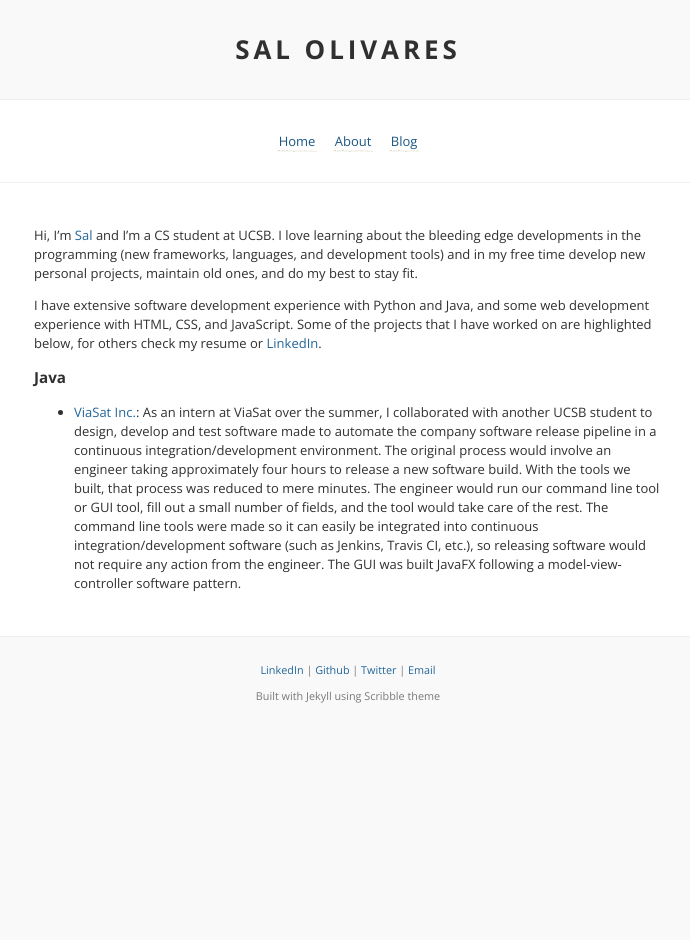
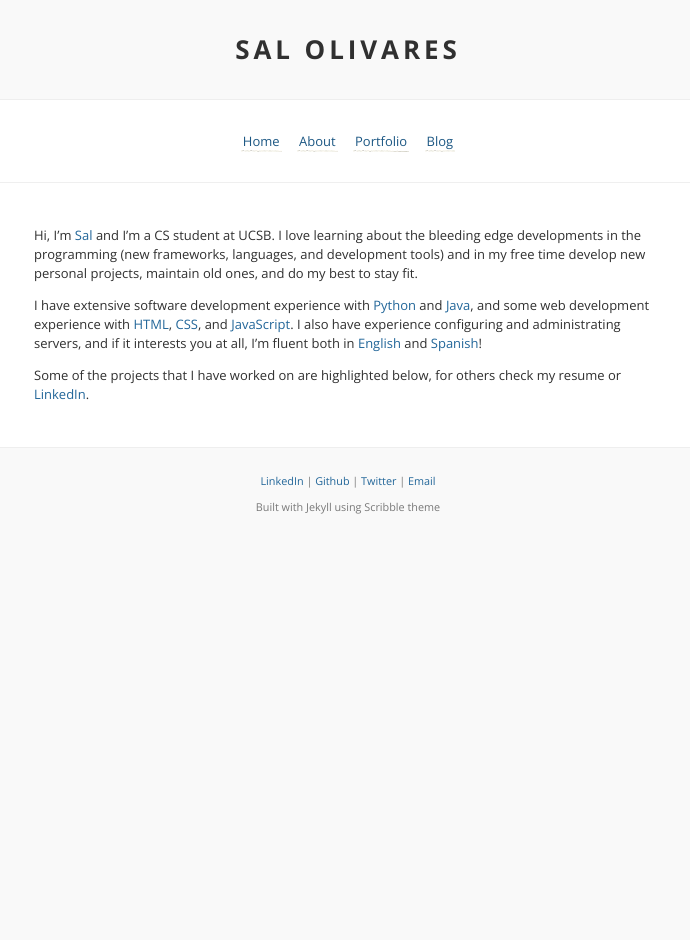
Before and after one commit to salolivares/salolivares.github.io, a Jekyll site: the page built from about.md, in a window 1280 px wide. Shown: the whole page, without its empty margins (292-982 px from the left). Built offline with Jekyll 4.4.1, drawn with Linux system fonts in a browser that asks for light colours; comment, search, counter and statistics services are not loaded.

Commit message:
seperated into portfolio and about

```diff
--- a/_config.yml
+++ b/_config.yml
@@ -16,6 +16,8 @@ links:
     url:          /
   - name:         About
     url:          /about
+  - name:         Portfolio
+    url:          /portfolio
   - name:         Blog
     url:          /blog
 
--- a/about.md
+++ b/about.md
@@ -4,7 +4,6 @@ layout: default
 
 Hi, I'm <span class="as-link">Sal</span> and I'm a CS student at UCSB. I love learning about the bleeding edge developments in the programming (new frameworks, languages, and development tools) and in my free time develop new personal projects, maintain old ones, and do my best to stay fit.
 
-I have extensive software development experience with Python and Java, and some web development experience with HTML, CSS, and JavaScript. Some of the projects that I have worked on are highlighted below, for others check my resume or [LinkedIn](http://www.linkedin.com/in/salolivares/){:target="_blank"}.
+I have extensive software development experience with <span class="as-link">Python</span> and <span class="as-link">Java</span>, and some web development experience with <span class="as-link">HTML</span>, <span class="as-link">CSS</span>, and <span class="as-link">JavaScript</span>. I also have experience configuring and administrating servers, and if it interests you at all, I'm fluent both in <span class="as-link">English</span> and <span class="as-link">Spanish</span>!
 
-### Java
-- <span class="as-link">ViaSat Inc.</span>: As an intern at ViaSat over the summer, I collaborated with another UCSB student to design, develop and test software made to automate the company software release pipeline in a continuous integration/development environment. The original process would involve an engineer taking approximately four hours to release a new software build. With the tools we built, that process was reduced to mere minutes. The engineer would run our command line tool or GUI tool, fill out a small number of fields, and the tool would take care of the rest. The command line tools were made so it can easily be integrated into continuous integration/development software (such as Jenkins, Travis CI, etc.), so releasing software would not require any action from the engineer. The GUI was built JavaFX following a model-view-controller software pattern.
+Some of the projects that I have worked on are highlighted below, for others check my resume or [LinkedIn](http://www.linkedin.com/in/salolivares/){:target="_blank"}.
--- a/index.html
+++ b/index.html
@@ -36,7 +36,7 @@
                 <p><span>Programmer</span> <strong>&amp;</strong> <span>CS Student</span> <strong>@</strong> <span>UCSB</span></p>
             </header>
             <ul>
-                <li><a href="/berightback">About</a></li>
+                <li><a href="/berightback">Portfolio</a></li>
                 <li><a href="/berightback">Blog</a></li>
                 <li><a href="https://github.com/salolivares/">Github</a></li>
                 <li><a href="https://www.linkedin.com/in/salolivares">Linkedin</a></li>
```
Also changed, not shown: _layouts/landing.html (deleted, +0 -46 lines), portfolio.md (added, +6 -0 lines).
